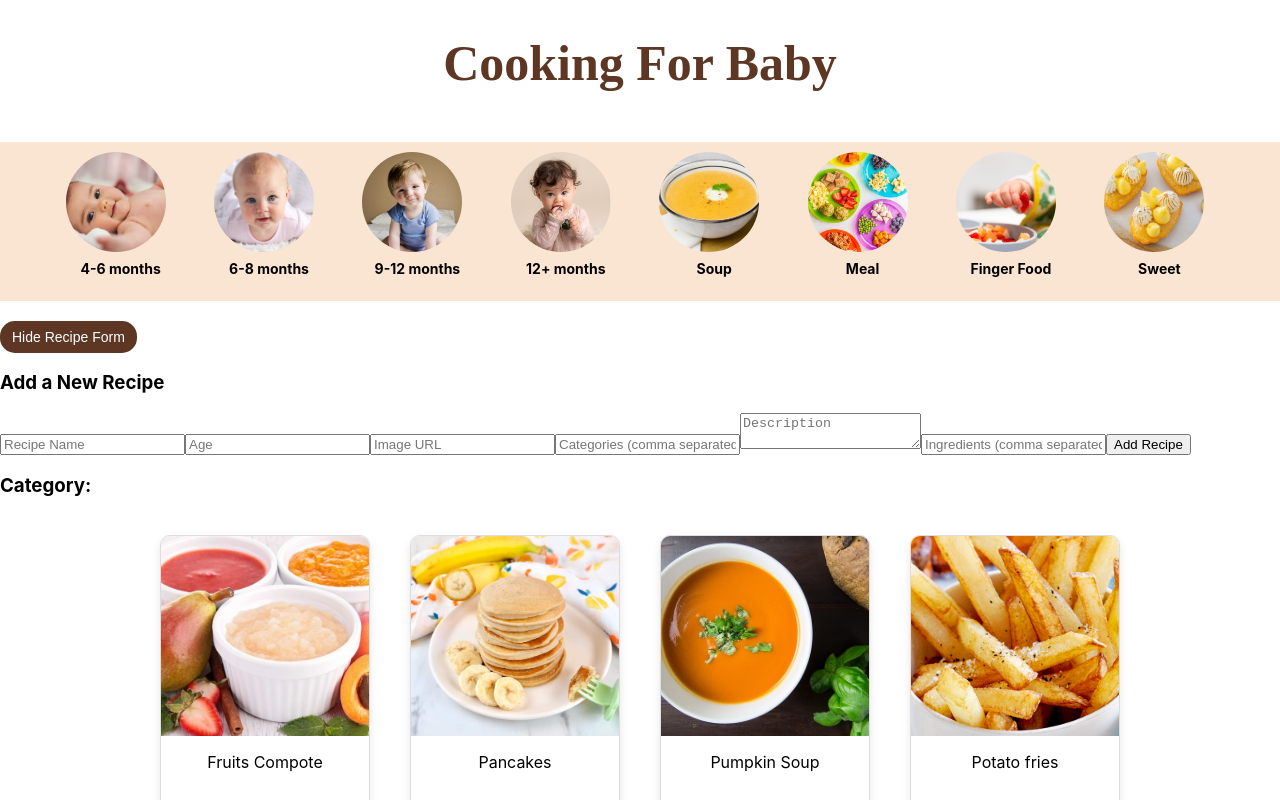
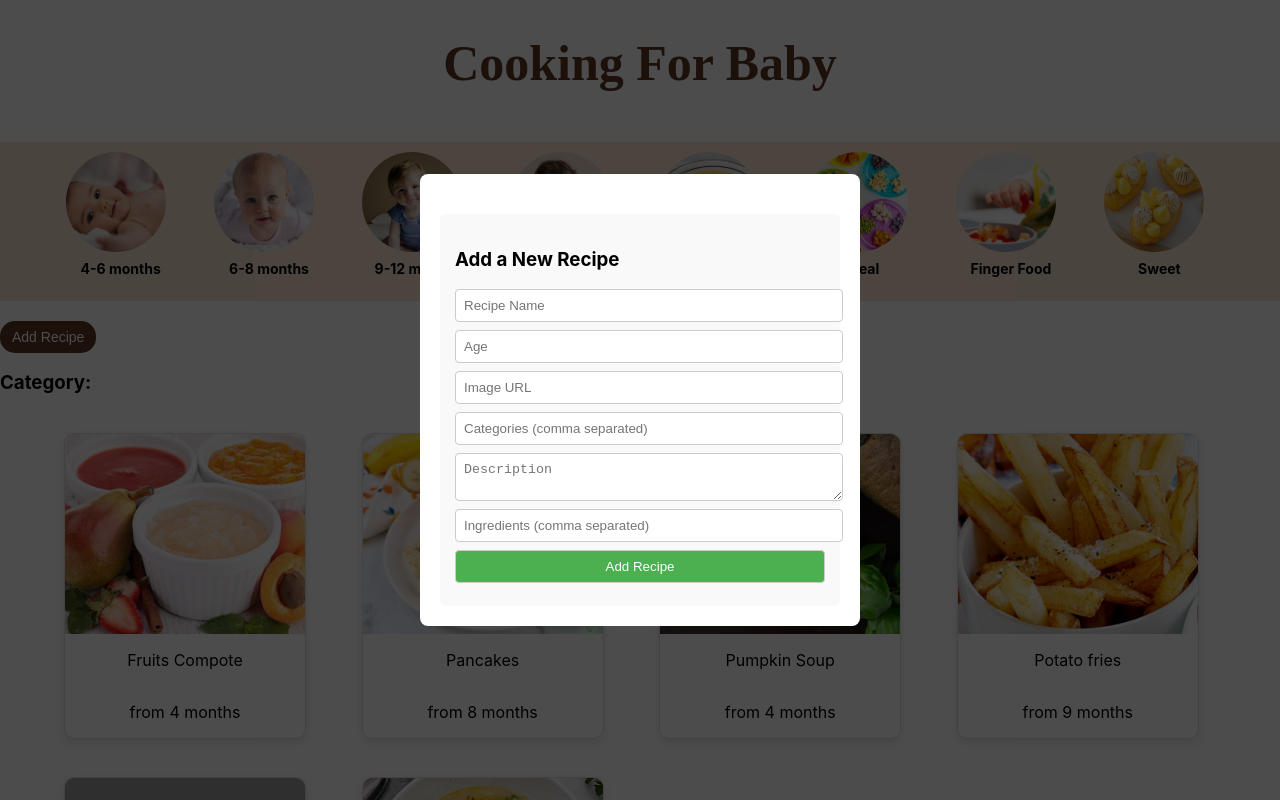
Before and after one commit to Shana026/CookingForBaby, a React (Create React App) app: page / in a window 1280 px wide. Both pictures are taken after a click on the button "Add Recipe". Shown: the top 800 px of the page. Built offline with nearby package versions, Linux system fonts and the light colour scheme; grey boxes are pictures that could not be loaded.

Commit message:
add modal

```diff
--- a/src/AddRecipeForm.css
+++ b/src/AddRecipeForm.css
@@ -0,0 +1,60 @@
+.modal-overlay {
+    position: fixed;
+    top: 0;
+    left: 0;
+    right: 0;
+    bottom: 0;
+    background-color: rgba(0, 0, 0, 0.7); /* Semi-transparent background */
+    display: flex;
+    justify-content: center;
+    align-items: center;
+    z-index: 1000; /* Ensure the modal is above other content */
+  }
+
+  .modal-content {
+    background-color: #fff; /* White background for the modal */
+    border-radius: 8px; /* Rounded corners */
+    padding: 20px; /* Padding inside the modal */
+    width: 400px; /* Fixed width for the modal */
+    position: relative; /* For positioning close button */
+  }
+
+  .close {
+    position: absolute;
+    top: 10px;
+    right: 10px;
+    cursor: pointer; /* Change cursor to pointer */
+    font-size: 20px; /* Larger font for close button */
+  }
+
+  .add-recipe-form {
+    margin-top: 20px; /* Space above the form */
+    padding: 15px; /* Padding inside the form */
+    background-color: #f9f9f9; /* Light background color */
+    border-radius: 5px; /* Rounded corners */
+  }
+
+  .add-recipe-form h2 {
+    margin-bottom: 10px; /* Space below the heading */
+  }
+
+  .add-recipe-form input,
+  .add-recipe-form textarea,
+  .add-recipe-form button {
+    display: block; /* Make inputs stack vertically */
+    width: 100%; /* Full width */
+    margin: 8px 0; /* Space between inputs */
+    padding: 8px; /* Padding inside inputs */
+    border-radius: 4px; /* Rounded corners */
+    border: 1px solid #ccc; /* Light gray border */
+  }
+
+  .add-recipe-form button {
+    background-color: #4CAF50; /* Green background for the button */
+    color: white; /* White text color */
+    cursor: pointer; /* Change cursor to pointer on hover */
+  }
+
+  .add-recipe-form button:hover {
+    background-color: #45a049; /* Darker green on hover */
+  }
--- a/src/AddRecipeForm.tsx
+++ b/src/AddRecipeForm.tsx
@@ -5,7 +5,7 @@ import './AddRecipeForm.css';
   Component AddRecipeForm: form
   Return: form to add a new recipe
 ***********************************************************************************/
-function AddRecipeForm({ onAddRecipeClick }) {
+export function AddRecipeForm({ onAddRecipeClick, onClose }) {
 
   // State variables for form inputs
   const [name, setName] = useState('');
@@ -31,6 +31,7 @@ function AddRecipeForm({ onAddRecipeClick }) {
     };
 
     onAddRecipeClick(newRecipe);
+    onClose();
 
     // Clear the form fields after submission
     setName('');
@@ -55,4 +56,15 @@ function AddRecipeForm({ onAddRecipeClick }) {
   );
 }
 
-export default AddRecipeForm;
+
+export function RecipeModal({ isOpen, onClose, onAddRecipeClick }) {
+  if (!isOpen) return null; // Don't render anything if the modal is not open
+
+  return (
+    <div className="modal-overlay" onClick={onClose}>
+      <div className="modal-content" onClick={(e) => e.stopPropagation()}>
+        <AddRecipeForm onAddRecipeClick={onAddRecipeClick} onClose={onClose} />
+      </div>
+    </div>
+  );
+}
--- a/src/HomePage.tsx
+++ b/src/HomePage.tsx
@@ -5,7 +5,7 @@ import './HomePage.css';
 import {ListRecipeCard} from './Recipes.tsx';
 import ListCategoryFilter from './Categories.tsx';
 import { recipesData, categoriesData } from './AppData.tsx';
-import AddRecipeForm from './AddRecipeForm.tsx';
+import {RecipeModal} from './AddRecipeForm.tsx';
 
 
 /***********************************************************************************
@@ -15,7 +15,7 @@ import AddRecipeForm from './AddRecipeForm.tsx';
 function HomePage() {
 
     const [choosenCategory, setChoosenCategory] = useState(null);
-    const [isFormVisible, setIsFormVisible] = useState(false);
+    const [isModalOpen, setIsModalOpen] = useState(false); // State for modal visibility
     const navigate = useNavigate();
 
     // if there is a choosenCategory - creates a new array containing only the recipes that
@@ -36,22 +36,25 @@ function HomePage() {
         console.log(newRecipe);
     };
 
-    // Function to toggle form visibility
-    function toggleFormVisibility() {
-        setIsFormVisible((prevVisibility) => !prevVisibility);
+    // Function to open the modal
+    function openModal() {
+        setIsModalOpen(true);
+    }
+
+    // Function to close the modal
+    function closeModal() {
+        setIsModalOpen(false);
     }
 
     return (
-      <div className="page">
-        <h1 className="title">Cooking For Baby</h1>
-        <ListCategoryFilter categoriesData={categoriesData} onCategoryClick={onCategoryClick} />
-        <button className="add-recipe-button" onClick={toggleFormVisibility}>
-        {isFormVisible ? 'Hide Recipe Form' : 'Add Recipe'}
-        </button>
-        {isFormVisible && (<AddRecipeForm onAddRecipeClick={onAddRecipeClick}/>)}
-        <h3>Category: {choosenCategory}</h3>
-        <ListRecipeCard filteredRecipes={filteredRecipes} onRecipeClick={onRecipeClick}/>
-      </div>
+    <div className="page">
+      <h1 className="title">Cooking For Baby</h1>
+      <ListCategoryFilter categoriesData={categoriesData} onCategoryClick={onCategoryClick} />
+      <button className="add-recipe-button" onClick={openModal}>Add Recipe</button>
+      <h3>Category: {choosenCategory}</h3>
+      <ListRecipeCard filteredRecipes={filteredRecipes} onRecipeClick={onRecipeClick} />
+      <RecipeModal isOpen={isModalOpen} onClose={closeModal} onAddRecipeClick={onAddRecipeClick} />
+    </div>
     );
   }
 
--- a/src/Recipes.css
+++ b/src/Recipes.css
@@ -4,19 +4,19 @@
   .list-recipe-card {
     display: grid;
     grid-template-columns: repeat(auto-fill, minmax(200px, 1fr)); /* Responsive columns */
-    gap: 40px;                           /* Space between cards */
+    gap: 3vw;                           /* Space between cards */
     padding: 20px;
-    max-width: 1200px;                   /* Maximum width for container */
+    max-width: 100vw;                   /* Maximum width for container */
     margin: 0 auto;                      /* Centers the grid horizontally */
-    padding-left: 160px;                  /* Adds padding on the left */
-    padding-right: 160px;                 /* Adds padding on the right */
+    padding-left: 5vw;                  /* Adds padding on the left */
+    padding-right: 5vw;                 /* Adds padding on the right */
   }
 
 
   /* RecipeCard */
 
   .recipe-card {
-    max-width: 300px;                /* Controls the maximum width */
+    max-width: 240px;                /* Controls the maximum width */
     height: auto;                    /* Allows card height to adjust based on content */
     border: 1px solid #ddd;
     border-radius: 10px;
```
